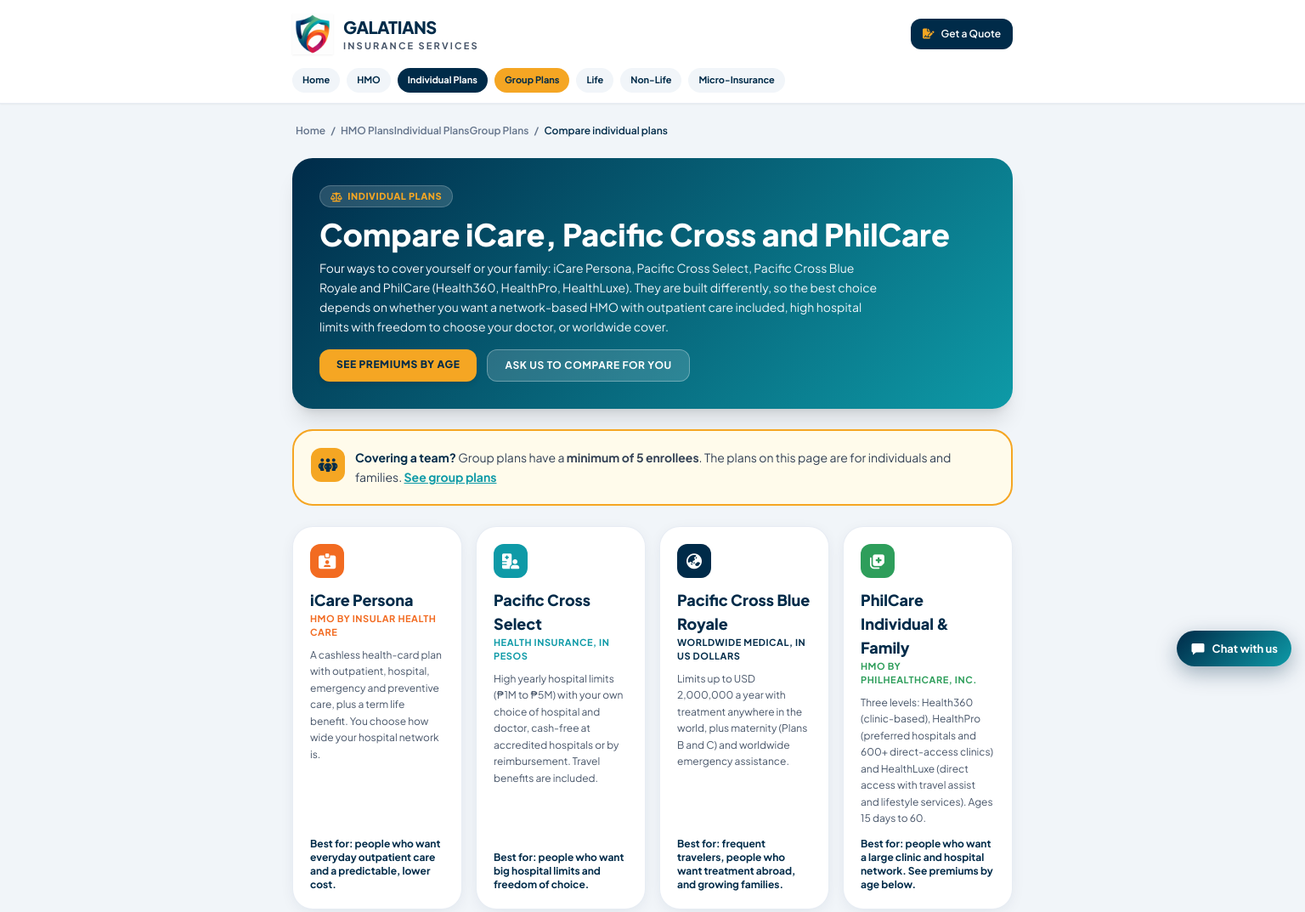
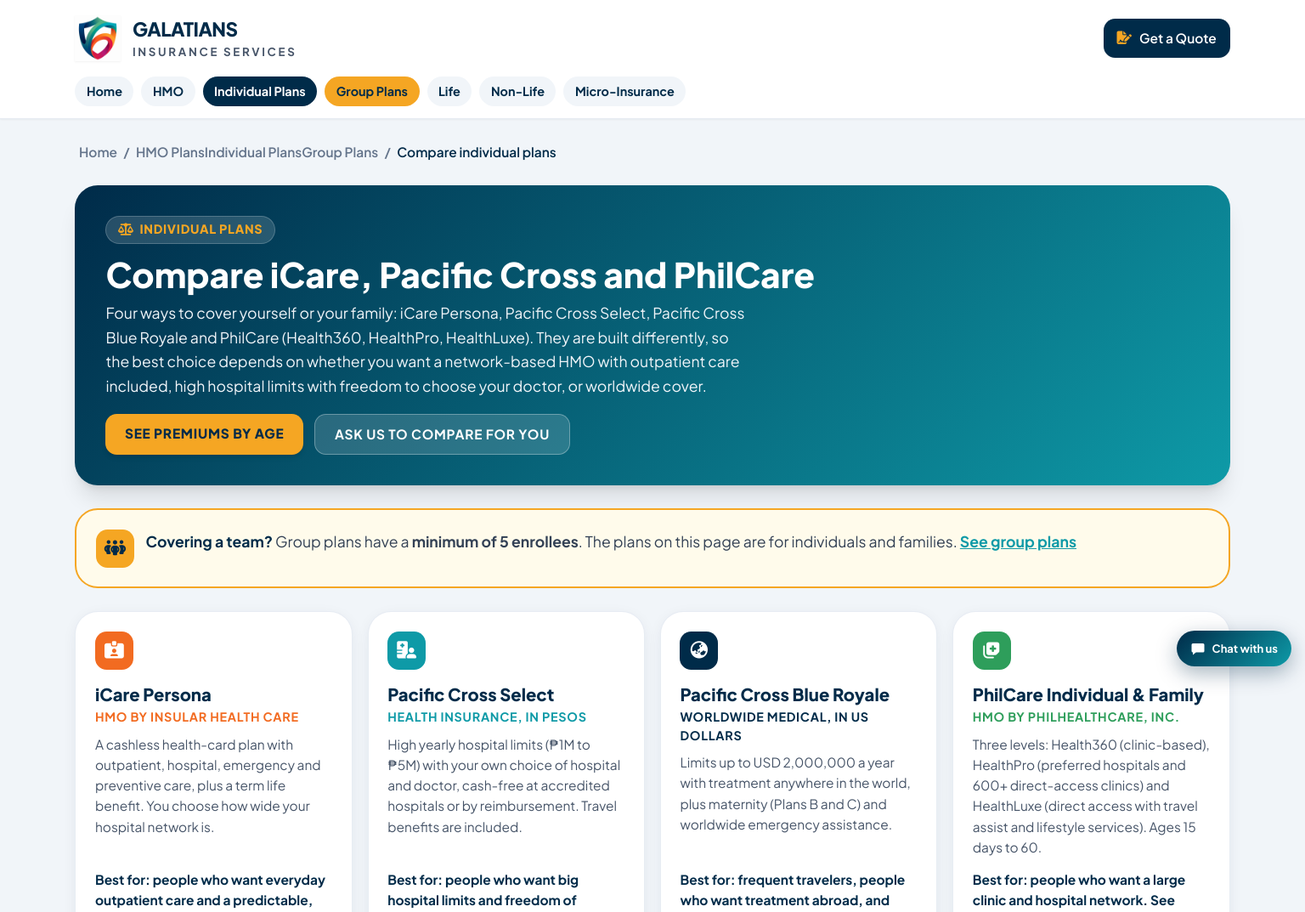
Before and after one commit to Galatiansph/GalatiansPh, a plain HTML site: page compare-plans.html in a window 1536 px wide. Shown: the top 1073 px of the page at 85% size. Drawn offline with nearby package versions, Linux system fonts and the light colour scheme; a script that the page names is missing.

Commit message:
Add files via upload

```diff
--- a/compare-plans.html
+++ b/compare-plans.html
@@ -32,6 +32,21 @@
   .cmp th, .cmp td { vertical-align: top; }
   .cmp tbody th { position: sticky; left: 0; background: #f8fafc; z-index: 1; }
   .cmp thead th:first-child { position: sticky; left: 0; z-index: 2; }
+</style>
+<style id="desktop-fit">
+/* Desktop and large screens: use more of the width and larger text */
+@media (min-width:1024px){
+  html{font-size:17px}
+  .max-w-4xl{max-width:min(78rem,94vw)!important}
+  .text-xs{font-size:.86rem!important;line-height:1.35rem!important}
+  .text-\[11px\]{font-size:.8rem!important}
+  .text-\[10px\]{font-size:.74rem!important}
+  .text-sm{font-size:.98rem!important}
+}
+@media (min-width:1440px){
+  html{font-size:18px}
+  .max-w-4xl{max-width:min(84rem,92vw)!important}
+}
 </style>
 </head>
 <body class="overflow-x-hidden bg-slate-100 text-slate-800 font-sans antialiased selection:bg-brand-crimson selection:text-white pb-12">
```
Also changed, not shown: group-plans.html (+15 -0 lines), hmo.html (+15 -0 lines), index.html (+15 -0 lines), life.html (+15 -0 lines), micro-insurance.html (+15 -0 lines), non-life.html (+15 -0 lines).
